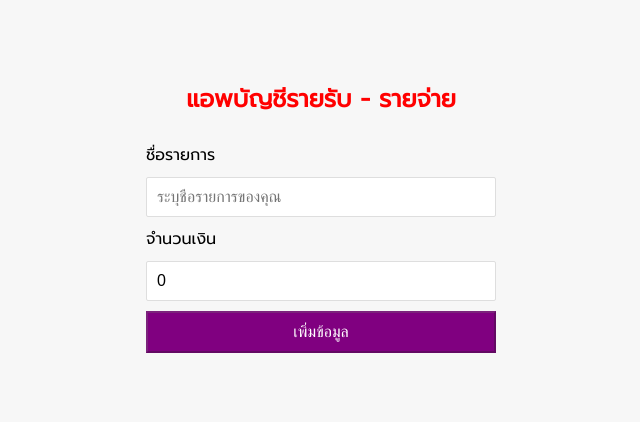
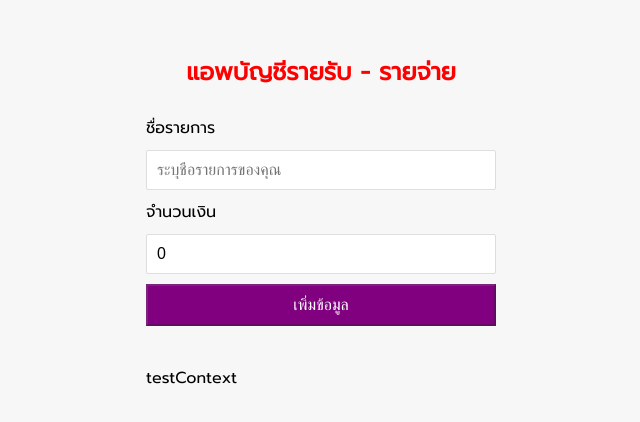
Before and after one commit to sarawuthjdp/demo-react, a React (Create React App) app: page / in a window 1280 px wide. Shown: the part 178-600 px from the top of the page, without its empty margins (319-959 px from the left). Built offline with nearby package versions, Linux system fonts and the light colour scheme.

Commit message:
context api

```diff
--- a/src/App.js
+++ b/src/App.js
@@ -2,6 +2,7 @@ import { useState } from 'react'
 import Transaction from "./Component/Transaction";
 import FormComponent from "./Component/FormComponent";
 import './App.css'
+import DataContext from './data/DataContext';
 function App() {
   const design = { color: "red", textAlign: "center", fontSize: "1.5rem" };
   const [items, setItems] = useState([])
@@ -10,11 +11,13 @@ function App() {
   }
 
   return (
-    <div className='container'>
-      <h1 style={design}>แอพบัญชีรายรับ - รายจ่าย</h1>
-      <FormComponent onAddItem={onAddNewItem}></FormComponent>
-      <Transaction items={items}></Transaction>
-    </div>
+    <DataContext.Provider value={"testContext"}>
+      <div div className='container'>
+        <h1 style={design}>แอพบัญชีรายรับ - รายจ่าย</h1>
+        <FormComponent onAddItem={onAddNewItem}></FormComponent>
+        <Transaction items={items}></Transaction>
+      </div>
+    </DataContext.Provider>
   );
 }
 
--- a/src/Component/Item.js
+++ b/src/Component/Item.js
@@ -1,11 +1,15 @@
 import PropTypes from 'prop-types';
 import './Item.css'
+import DataContext from '../data/DataContext';
 const Item = ({title,amount}) => {
   const status = amount<0?'expense':'income'
   const symbol = amount<0?"-":"+"
   return (
     <li className={status}>
       {title} <span>{symbol}{Math.abs(amount)}</span>
+      <DataContext.Consumer>
+        {value=><p>{value}</p>}
+      </DataContext.Consumer>
     </li>
   );
 };
--- a/src/Component/Transaction.js
+++ b/src/Component/Transaction.js
@@ -1,12 +1,17 @@
 import Item from "./Item";
 import "./Transaction.css";
-
+import DataContext from "../data/DataContext";
 const Transaction = (props) => {
   const {items} = props;
   return (
-    <ul className="item-list">
-      {items.map((element)=><Item {...element} key={element.id}></Item>)}
-    </ul>
+    <>
+      <ul className="item-list">
+        {items.map((element)=><Item {...element} key={element.id}></Item>)}
+      </ul>
+      <DataContext.Consumer>
+        {value=><p>{value}</p>}
+      </DataContext.Consumer>
+    </>
   );
 };
 
--- /dev/null
+++ b/src/data/DataContext.js
@@ -0,0 +1,5 @@
+import { createContext } from "react";
+
+const DataContext = createContext()
+
+export default DataContext;
```
